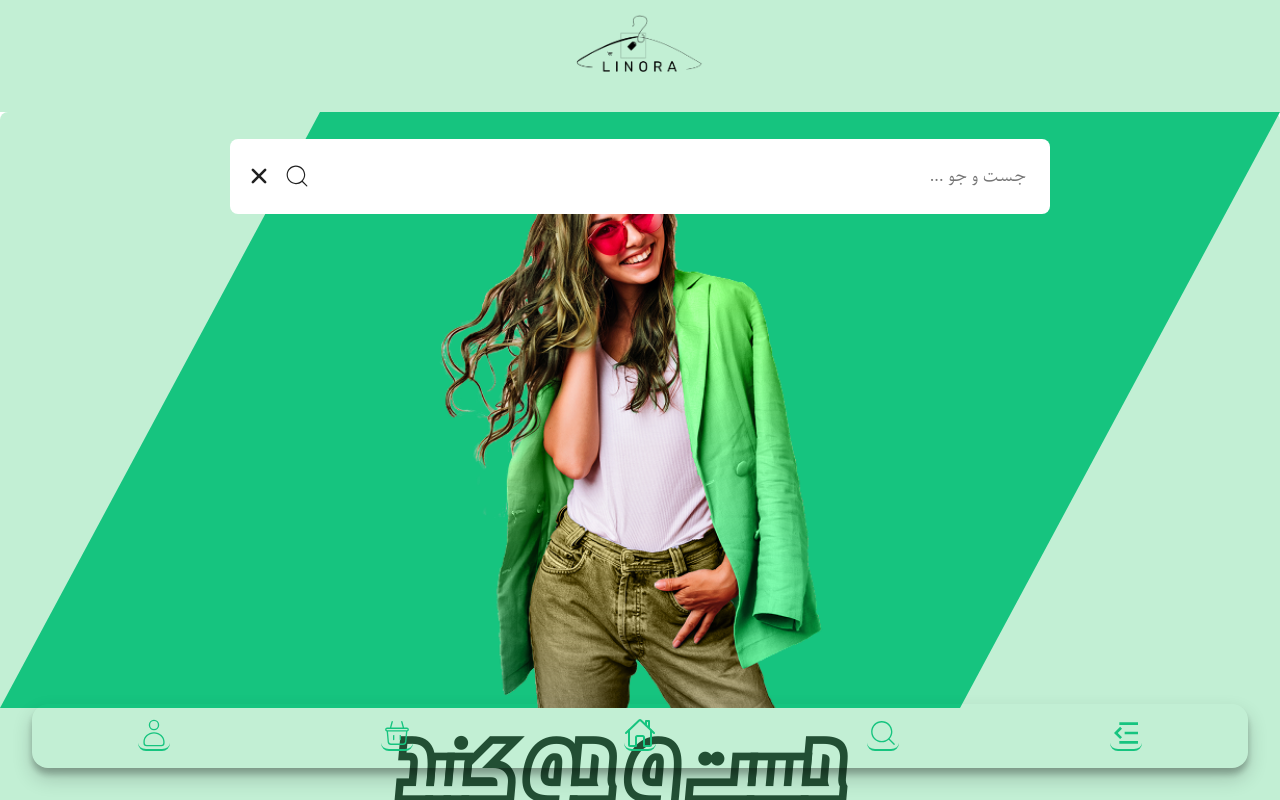
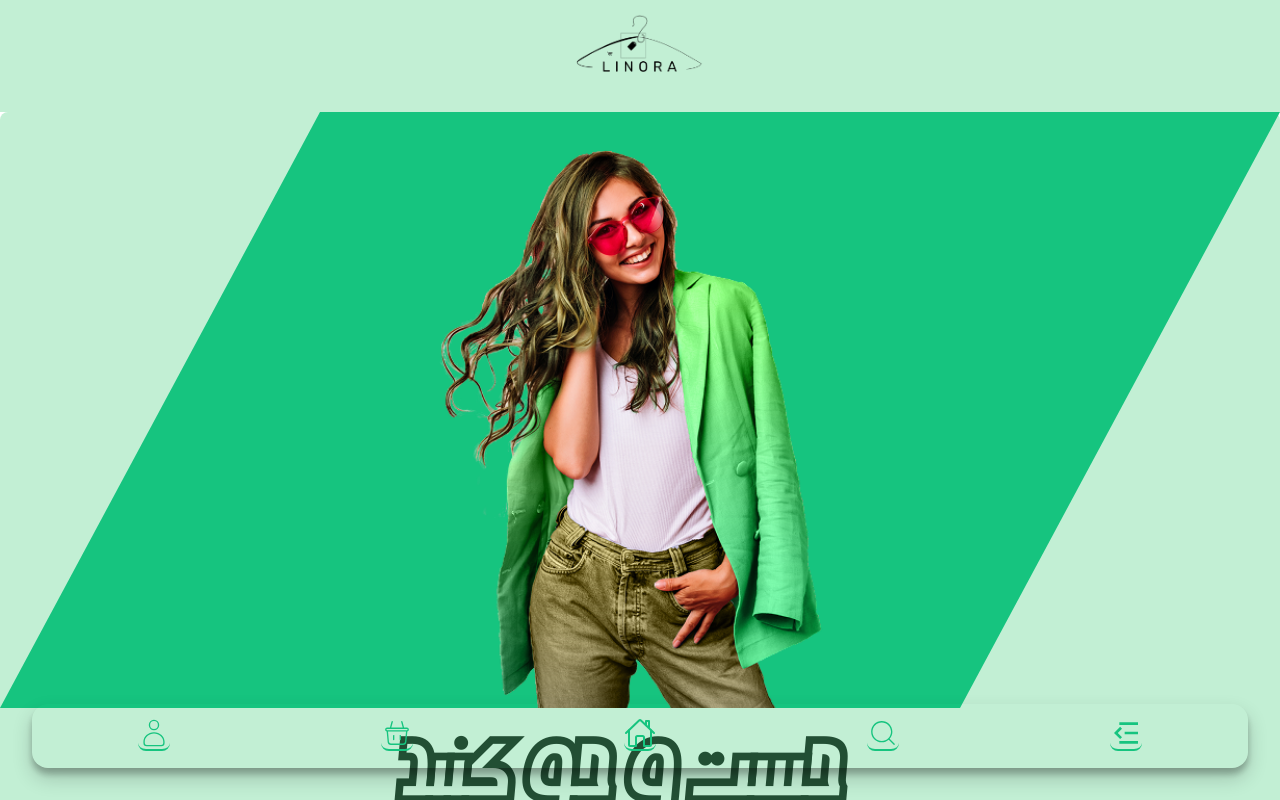
Before and after one commit to mojtaba-jsx/LINORA, a React (Vite) app: page / in a window 1280 px wide. Shown: the top 800 px of the page. Built offline with nearby package versions, Linux system fonts and the light colour scheme.

Commit message:
[AppContext-Search]-Add Context To Project And Control Search Modal With Context

```diff
--- a/src/App.jsx
+++ b/src/App.jsx
@@ -1,10 +1,20 @@
-import React from "react";
-import { useRoutes } from "react-router-dom";
+import React, { useState } from "react";
+import { useRoutes, } from "react-router-dom";
 import routes from "./routes";
 
+import appContext from "./Contexts/AppContext";
 function App() {
   let route = useRoutes(routes);
-  return <div>{route}</div>;
+
+const [isShowSearchModal, setIsShowSearchModal] = useState(false)
+
+  return (
+    <appContext.Provider value={{
+      isShowSearchModal,setIsShowSearchModal
+    }}>
+      <div>{route}</div>;
+    </appContext.Provider>
+  );
 }
 
 export default App;
--- /dev/null
+++ b/src/Contexts/AppContext.jsx
@@ -0,0 +1,6 @@
+import { createContext } from "react";
+
+
+const appContext = createContext(null)
+
+export default appContext
--- a/src/components/Navbar/Navbar.jsx
+++ b/src/components/Navbar/Navbar.jsx
@@ -1,11 +1,14 @@
-import React from "react";
+import React, { useContext } from "react";
 import "./Navbar.css";
 import { Link } from "react-router-dom";
 import { CiSearch } from "react-icons/ci";
 import { CiShoppingBasket } from "react-icons/ci";
 import { GoChevronDown } from "react-icons/go";
 import { CiUser } from "react-icons/ci";
+
+import appContext from "../../Contexts/AppContext";
 function Navbar() {
+  const { setIsShowSearchModal } = useContext(appContext);
   return (
     <div className="navabr__wrapper">
       <div className="container">
@@ -96,7 +99,10 @@ function Navbar() {
           </div>
           {/* !////////////////// */}
           <div className="navbar-left">
-            <span className="navbar-left__search">
+            <span
+              className="navbar-left__search"
+              onClick={() => setIsShowSearchModal(true)}
+            >
               <CiSearch className="navbar-left__icon" />
             </span>
 
--- a/src/components/Search/Search.css
+++ b/src/components/Search/Search.css
@@ -1,15 +1,17 @@
-
 .search {
   position: fixed;
-    top: -14rem;
+  top: 0;
   left: 0;
   width: 100%;
   height: 100%;
   display: flex;
   justify-content: center;
   align-items: center;
+  z-index: -1;
+  transition: all 120ms ease-in;
+}
+.search.active {
   z-index: 1000;
-    /* pointer-events: none;  */
 }
 
 .search-overlay {
@@ -20,16 +22,14 @@
   height: 100%;
   background: rgba(0, 0, 0, 0.5);
   backdrop-filter: blur(8px);
-    display: none;
-
-  }
-
-  .search.active {
-    /* pointer-events: auto;    */
+  opacity: 0;
+  visibility: hidden;
+  transition: all 120ms ease-in;
 }
 
 .search.active .search-overlay {
-    display: block;
+  opacity: 1;
+  visibility: visible;
 }
 
 .search-label {
@@ -41,7 +41,15 @@
   width: 50rem;
   display: flex;
   align-items: center;
+  transition: all 120ms ease-in;
+  opacity: 0;
+  visibility: hidden;
+}
 
+
+.search.active  .search-label{
+  opacity: 1;
+  visibility: visible;
 }
 
 .search-input {
@@ -49,7 +57,7 @@
   border: none;
   outline: none;
   padding: 14px;
-    font-family: 'parastoo', Courier, monospace;
+  font-family: "parastoo", Courier, monospace;
   font-size: 16px;
 }
 
--- a/src/components/Search/Search.jsx
+++ b/src/components/Search/Search.jsx
@@ -1,18 +1,32 @@
-import React from 'react'
-import './Search.css'
+import React, { useContext } from "react";
+import "./Search.css";
 import { CiSearch } from "react-icons/ci";
 import { IoClose } from "react-icons/io5";
+
+import appContext from "../../Contexts/AppContext";
+
 function Search() {
+  const { isShowSearchModal, setIsShowSearchModal } = useContext(appContext);
   return (
-    <div className='search '>
-        <div className="search-overlay"></div>
-        <label className='search-label'>
-            <input type="text" className='search-input' placeholder='جست و جو ...' />
-            <CiSearch className='search-input__icon-search' />
-            <IoClose  className='search-input__icon-clear' />
-        </label>
+    <div className={`search  ${isShowSearchModal ? "active" : ""} `}>
+      <div
+        className="search-overlay"
+        onClick={() => setIsShowSearchModal(false)}
+      ></div>
+      <label className="search-label">
+        <input
+          type="text"
+          className="search-input"
+          placeholder="جست و جو ..."
+        />
+        <CiSearch className="search-input__icon-search" />
+        <IoClose
+          className="search-input__icon-clear"
+          onClick={() => setIsShowSearchModal(false)}
+        />
+      </label>
     </div>
-  )
+  );
 }
 
-export default Search
+export default Search;
```
Lines whose indentation alone changed are shown as unchanged.
